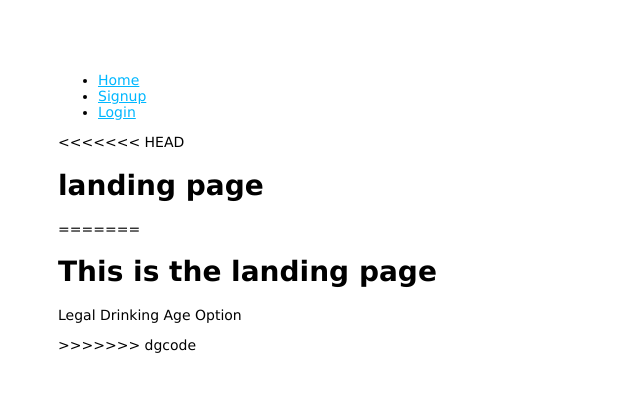
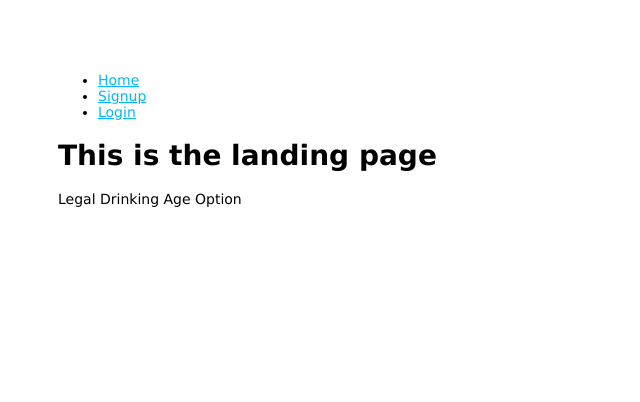
Before and after one commit to matanpost/hippy-hippy-shake, a Node server app: template views/landing.ejs in a window 1280 px wide. Shown: the top 402 px of the page, without its empty margins (0-640 px from the left). Run offline with Node 20, Linux system fonts and the light colour scheme; the template is opened without the code that fills it, so the values that code supplies are empty; some libraries are stand-ins or nearby versions.

Commit message:
login and cookies again

```diff
--- a/routes/index.routes.js
+++ b/routes/index.routes.js
@@ -3,15 +3,15 @@ const router = express.Router();
 
 /* GET landing page */
 router.get("/", (req, res, next) => {
-  res.render("landing");
+  res.render("landing", {user: req.session.user || "undefined"});
 });
 
 router.get("/recipes", (req, res, next) => {
-  res.render("cocktailRecipes");
+  res.render("cocktailRecipes", {user: req.session.user || "undefined"});
 });
 
 router.get("/recipes/recipeDetails", (req, res, next) => {
-  res.render("recipeDetails");
+  res.render("recipeDetails", {user: req.session.user || "undefined"});
 });
 
 
--- a/views/landing.ejs
+++ b/views/landing.ejs
@@ -1,6 +1,2 @@
-<<<<<<< HEAD
-<h1>landing page</h1>
-=======
 <h1>This is the landing page</h1>
 <p>Legal Drinking Age Option</p>
->>>>>>> dgcode
```
